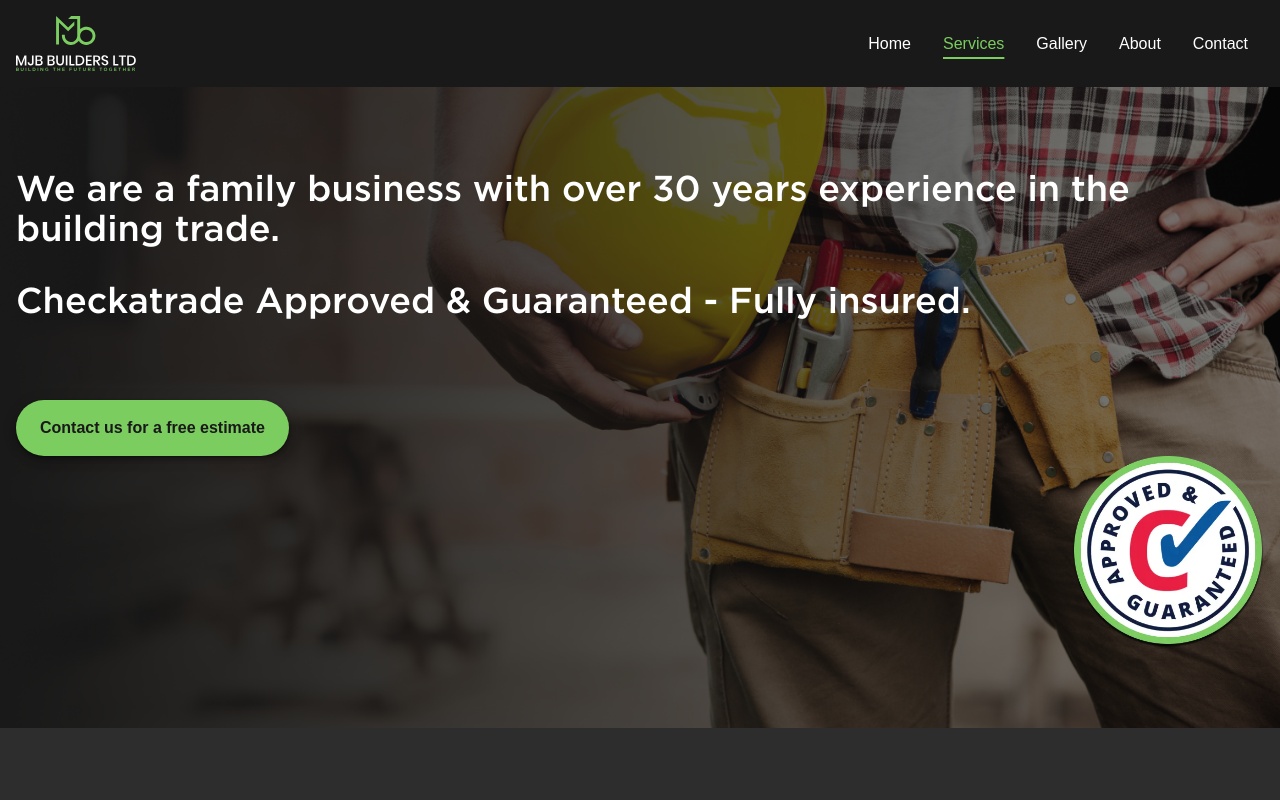
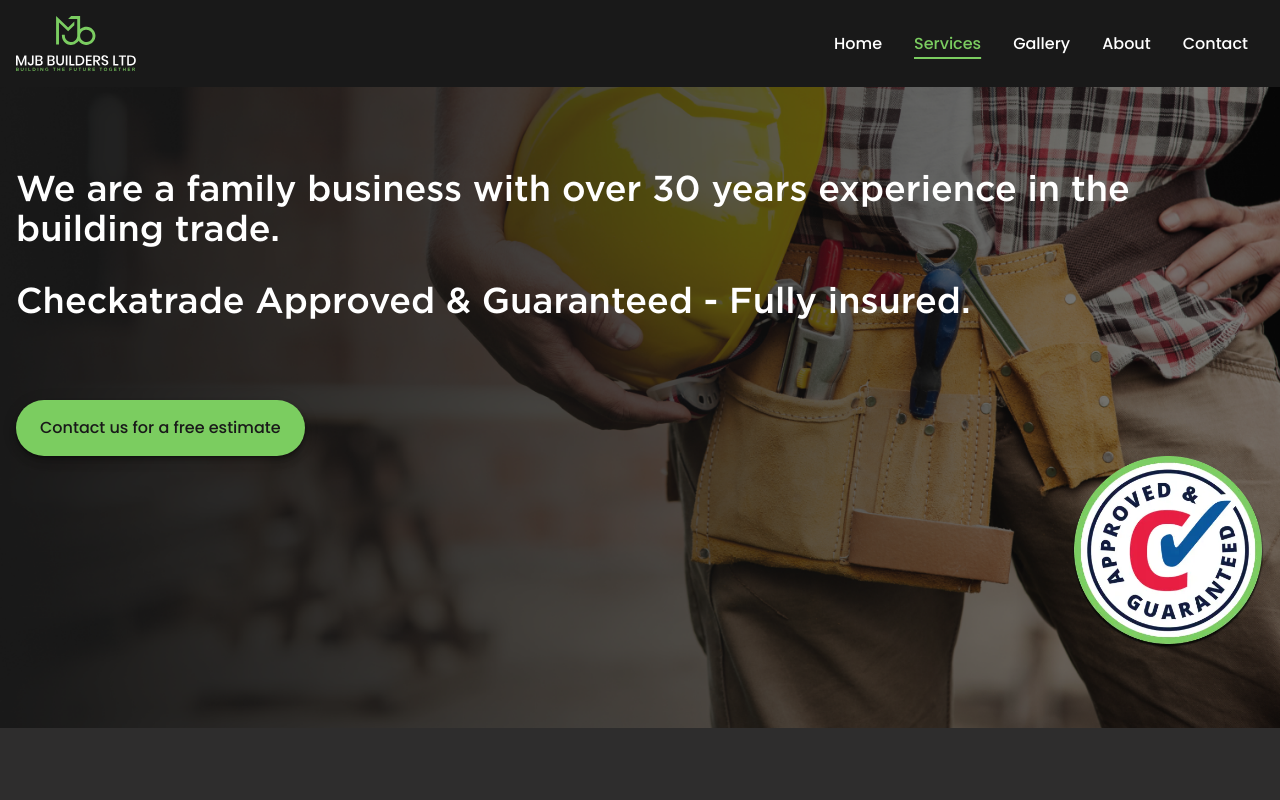
Before and after one commit to RafDiMartino/mjb-builders, a Next.js app: page / in a window 1280 px wide. Shown: the top 800 px of the page. Built offline with nearby package versions, Linux system fonts and the light colour scheme.

Commit message:
added font style to nevbar

```diff
--- a/src/app/globals.css
+++ b/src/app/globals.css
@@ -32,6 +32,6 @@ h1,h2 {
   font-family: var(--font-gotham-medium);
 }
 
-p {
+p,a {
   font-family: var(--font-poppins-medium);
 }
```
